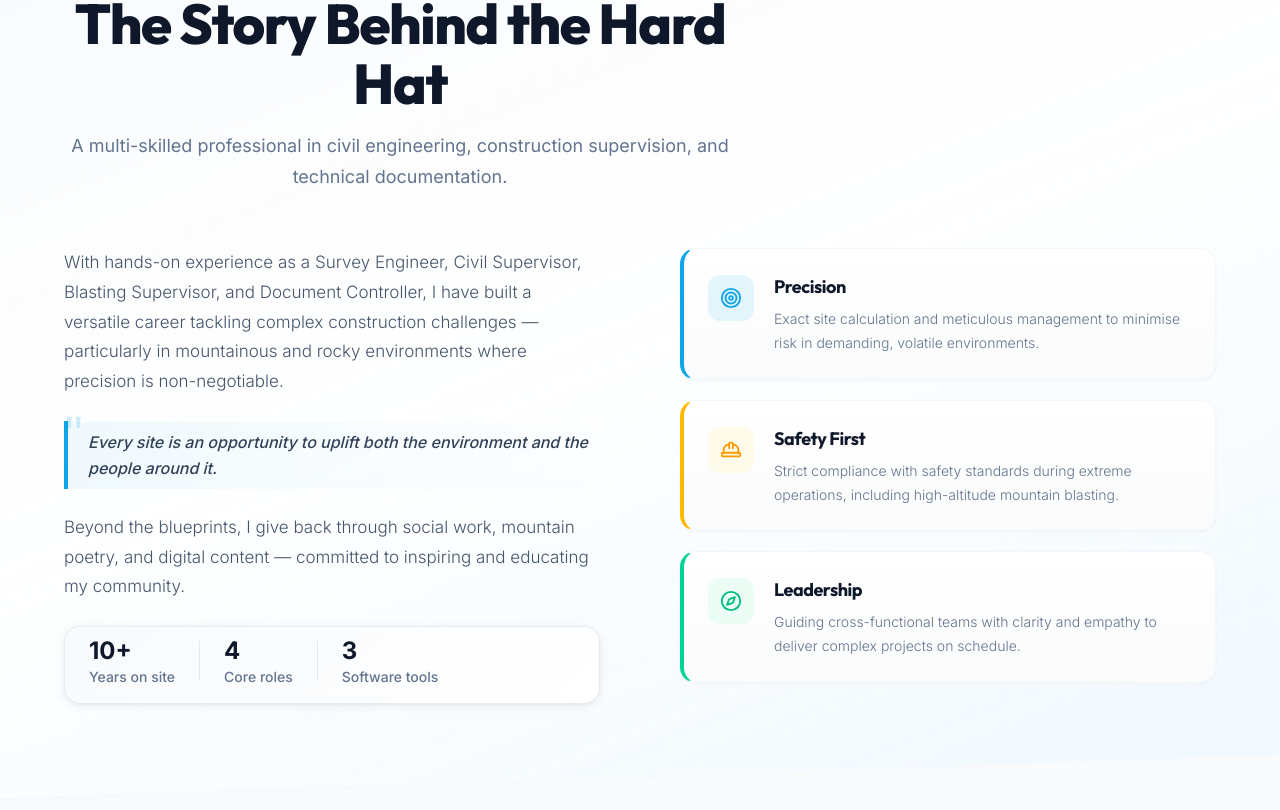
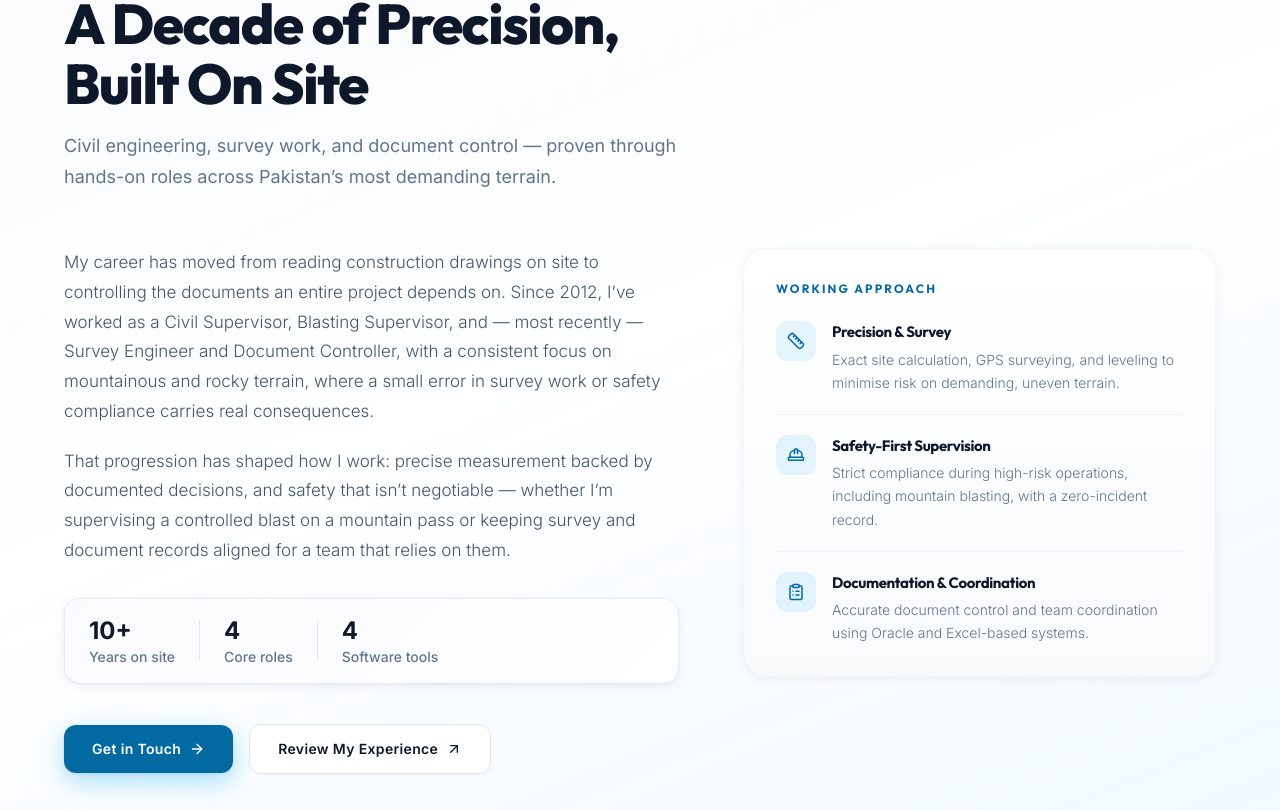
Before and after one commit to alisherabbasii/niaz_hussain_abbasi_portfolio, a React (Vite) app: page / in a window 1280 px wide. Shown: the part 810-1620 px from the top of the page. Built offline with nearby package versions, Linux system fonts and the light colour scheme.

Commit message:
about skills navbar

```diff
--- a/src/components/Navbar.jsx
+++ b/src/components/Navbar.jsx
@@ -16,7 +16,7 @@ const NAV_LINKS = [
   { id: 'home', label: 'Home', showInNav: false },
   { id: 'about', label: 'About', showInNav: true },
   { id: 'experience', label: 'Experience', showInNav: true },
-  { id: 'skills', label: 'Skills', showInNav: true },
+  { id: 'skills', label: 'Expertise', showInNav: true },
   { id: 'work', label: 'Work', showInNav: true },
   { id: 'personal', label: 'Personal', showInNav: true },
 ];
--- a/src/sections/About.jsx
+++ b/src/sections/About.jsx
@@ -1,5 +1,6 @@
 import { motion } from 'framer-motion';
-import { Target, HardHat, Compass } from 'lucide-react';
+import { ArrowRight, ArrowUpRight, Ruler, HardHat, ClipboardList } from 'lucide-react';
+import { Button } from '../components/ui';
 
 const fadeUp = {
   hidden: { opacity: 0, y: 24 },
@@ -11,30 +12,21 @@ const stagger = {
   visible: { transition: { staggerChildren: 0.13, delayChildren: 0.05 } }
 };
 
-const highlights = [
+const approach = [
   {
-    icon: Target,
-    title: 'Precision',
-    description: 'Exact site calculation and meticulous management to minimise risk in demanding, volatile environments.',
-    iconColor: 'text-accent',
-    iconBg: 'bg-accent/10',
-    border: 'border-l-accent',
+    icon: Ruler,
+    title: 'Precision & Survey',
+    description: 'Exact site calculation, GPS surveying, and leveling to minimise risk on demanding, uneven terrain.',
   },
   {
     icon: HardHat,
-    title: 'Safety First',
-    description: 'Strict compliance with safety standards during extreme operations, including high-altitude mountain blasting.',
-    iconColor: 'text-amber-500',
-    iconBg: 'bg-amber-50',
-    border: 'border-l-amber-400',
+    title: 'Safety-First Supervision',
+    description: 'Strict compliance during high-risk operations, including mountain blasting, with a zero-incident record.',
   },
   {
-    icon: Compass,
-    title: 'Leadership',
-    description: 'Guiding cross-functional teams with clarity and empathy to deliver complex projects on schedule.',
-    iconColor: 'text-emerald-500',
-    iconBg: 'bg-emerald-50',
-    border: 'border-l-emerald-400',
+    icon: ClipboardList,
+    title: 'Documentation & Coordination',
+    description: 'Accurate document control and team coordination using Oracle and Excel-based systems.',
   },
 ];
 
@@ -52,41 +44,42 @@ const About = () => {
       >
         {/* Section header */}
         <div className="max-w-2xl mb-14">
-          <motion.p variants={fadeUp} className="text-xs font-bold uppercase tracking-[0.18em] text-accent-strong mb-3">
+          <motion.p variants={fadeUp} className="eyebrow mb-3">
             About
           </motion.p>
-          <motion.h2 variants={fadeUp} className="section-title !mb-4">
-            The Story Behind the Hard Hat
+          <motion.h2 variants={fadeUp} className="section-title !mb-4 text-left">
+            A Decade of Precision, Built On Site
           </motion.h2>
-          <motion.p variants={fadeUp} className="section-subtitle !mb-0">
-            A multi-skilled professional in civil engineering, construction supervision, and technical documentation.
+          <motion.p variants={fadeUp} className="section-subtitle !mb-0 text-left mx-0">
+            Civil engineering, survey work, and document control — proven through hands-on
+            roles across Pakistan&rsquo;s most demanding terrain.
           </motion.p>
         </div>
 
-        {/* 2-column body */}
-        <div className="grid lg:grid-cols-2 gap-14 lg:gap-20 items-start">
+        {/* Asymmetric body: biography (left) vs. working approach (right) */}
+        <div className="grid lg:grid-cols-[1.3fr_1fr] gap-14 lg:gap-16 items-start">
 
-          {/* Left — short story */}
-          <motion.div variants={fadeUp} className="space-y-6">
+          {/* Left — biography, credentials-in-prose, CTA */}
+          <motion.div variants={fadeUp} className="space-y-8">
+            <div className="space-y-5 max-w-2xl">
               <p className="text-[1.0625rem] text-slate-600 leading-[1.75] font-light">
-              With hands-on experience as a Survey Engineer, Civil Supervisor, Blasting Supervisor,
-              and Document Controller, I have built a versatile career tackling complex construction
-              challenges — particularly in mountainous and rocky environments where precision is non-negotiable.
+                My career has moved from reading construction drawings on site to controlling
+                the documents an entire project depends on. Since 2012, I&rsquo;ve worked as a
+                Civil Supervisor, Blasting Supervisor, and — most recently — Survey Engineer
+                and Document Controller, with a consistent focus on mountainous and rocky
+                terrain, where a small error in survey work or safety compliance carries real
+                consequences.
               </p>
+              <p className="text-[1.0625rem] text-slate-600 leading-[1.75] font-light">
+                That progression has shaped how I work: precise measurement backed by
+                documented decisions, and safety that isn&rsquo;t negotiable — whether
+                I&rsquo;m supervising a controlled blast on a mountain pass or keeping survey
+                and document records aligned for a team that relies on them.
+              </p>
+            </div>
 
-            <blockquote className="relative border-l-4 border-accent pl-5 py-2 rounded-r-xl" style={{ background: 'linear-gradient(90deg, rgba(14,165,233,0.06) 0%, transparent 100%)', boxShadow: 'inset 0 1px 0 rgba(255,255,255,0.8)' }}>
-              <span className="absolute -top-3 -left-1 text-5xl text-accent/20 font-serif leading-none select-none">"</span>
-              <p className="italic font-medium text-slate-700 text-base leading-relaxed">
-                Every site is an opportunity to uplift both the environment and the people around it.
-              </p>
-            </blockquote>
-
-            <p className="text-[1.0625rem] text-slate-600 leading-[1.75] font-light">
-              Beyond the blueprints, I give back through social work, mountain poetry, and digital content
-              — committed to inspiring and educating my community.
-            </p>
-
-            <div className="pt-2 flex items-center gap-6 text-sm font-medium text-slate-500 rounded-2xl px-6 py-4" style={{ background: 'linear-gradient(135deg, #f8fafc 0%, #ffffff 100%)', boxShadow: '0 2px 12px rgba(0,0,0,0.06), 0 1px 3px rgba(0,0,0,0.04), inset 0 1px 0 rgba(255,255,255,1)', border: '1px solid rgba(226,232,240,0.8)' }}>
+            {/* Stat strip */}
+            <div className="flex items-center gap-6 text-sm font-medium text-slate-500 rounded-2xl px-6 py-4" style={{ background: 'linear-gradient(135deg, #f8fafc 0%, #ffffff 100%)', boxShadow: '0 2px 12px rgba(0,0,0,0.06), 0 1px 3px rgba(0,0,0,0.04), inset 0 1px 0 rgba(255,255,255,1)', border: '1px solid rgba(226,232,240,0.8)' }}>
               <div>
                 <span className="block text-2xl font-extrabold text-primary">10+</span>
                 Years on site
@@ -98,31 +91,44 @@ const About = () => {
               </div>
               <div className="h-10 w-px bg-slate-200"></div>
               <div>
-                <span className="block text-2xl font-extrabold text-primary">3</span>
+                <span className="block text-2xl font-extrabold text-primary">4</span>
                 Software tools
               </div>
             </div>
+
+            {/* CTA */}
+            <div className="flex flex-wrap items-center gap-4 pt-2">
+              <Button href="#contact" icon={ArrowRight}>
+                Get in Touch
+              </Button>
+              <Button href="#experience" variant="outline" icon={ArrowUpRight}>
+                Review My Experience
+              </Button>
+            </div>
           </motion.div>
 
-          {/* Right — highlight cards */}
-          <motion.div className="grid gap-5" variants={stagger}>
-            {highlights.map(({ icon: Icon, title, description, iconColor, iconBg, border }) => (
+          {/* Right — working approach, visually distinct from the biography */}
           <motion.div
-                key={title}
             variants={fadeUp}
-                whileHover={{ scale: 1.03, y: -5 }}
-                transition={{ type: 'spring', stiffness: 300, damping: 22 }}
-                className={`card border-l-4 ${border} flex items-start gap-5`}
+            className="rounded-3xl border border-slate-100/80 p-7 lg:p-8"
+            style={{ background: 'linear-gradient(180deg, #ffffff 0%, #f8fafc 100%)', boxShadow: '0 2px 12px rgba(0,0,0,0.05), inset 0 1px 0 rgba(255,255,255,1)' }}
           >
-                <div className={`p-3 ${iconBg} ${iconColor} rounded-xl shrink-0 mt-0.5`}>
-                  <Icon size={22} />
+            <h3 className="text-xs font-bold uppercase tracking-[0.18em] text-accent-strong mb-6">
+              Working Approach
+            </h3>
+            <div className="divide-y divide-slate-100">
+              {approach.map(({ icon: Icon, title, description }) => (
+                <div key={title} className="flex items-start gap-4 py-5 first:pt-0 last:pb-0">
+                  <div className="w-10 h-10 rounded-xl bg-accent/10 text-accent-strong flex items-center justify-center shrink-0">
+                    <Icon size={18} aria-hidden="true" />
                   </div>
                   <div>
-                  <h3 className="text-lg font-bold text-primary mb-1.5">{title}</h3>
-                  <p className="text-sm text-slate-500 leading-[1.7] font-light">{description}</p>
+                    <h4 className="text-[0.9375rem] font-bold text-primary mb-1">{title}</h4>
+                    <p className="text-sm text-slate-500 leading-[1.65] font-light">{description}</p>
                   </div>
-              </motion.div>
+                </div>
               ))}
+            </div>
           </motion.div>
 
         </div>
--- a/src/sections/Skills.jsx
+++ b/src/sections/Skills.jsx
@@ -1,9 +1,5 @@
 import { motion } from 'framer-motion';
-import {
-  Layers, PenTool, Navigation, FileText, AlignCenter,
-  FolderOpen, BarChart2, Database, Users, ShieldCheck,
-  Mountain, Zap, Wind, Droplets, Hammer,
-} from 'lucide-react';
+import { Ruler, HardHat, ClipboardList, Mountain } from 'lucide-react';
 
 const fadeUp = {
   hidden: { opacity: 0, y: 24 },
@@ -12,123 +8,75 @@ const fadeUp = {
 
 const stagger = {
   hidden: {},
-  visible: { transition: { staggerChildren: 0.12, delayChildren: 0.05 } }
-};
-
-const chipAnim = {
-  hidden: { opacity: 0, scale: 0.85, y: 10 },
-  visible: { opacity: 1, scale: 1, y: 0, transition: { duration: 0.38, ease: [0.22, 1, 0.36, 1] } }
-};
-
-const chipStagger = {
-  hidden: {},
-  visible: { transition: { staggerChildren: 0.07, delayChildren: 0.1 } }
+  visible: { transition: { staggerChildren: 0.1, delayChildren: 0.05 } }
 };
 
 const categories = [
   {
-    title: 'Engineering Tools',
-    subtitle: 'Software & field instruments for precise civil work.',
-    CategoryIcon: PenTool,
-    headerGradient: 'from-accent/10 via-sky-50 to-transparent',
-    iconBg: 'bg-accent',
-    chipHover: 'hover:bg-accent/10 hover:text-accent hover:border-accent/30',
-    chipIconColor: 'text-accent',
-    skills: [
-      { name: 'Civil 3D',               Icon: Layers       },
-      { name: 'AutoCAD',                Icon: PenTool      },
-      { name: 'GPS Surveying',           Icon: Navigation   },
-      { name: 'Construction Drawings',   Icon: FileText     },
-      { name: 'Site Leveling',           Icon: AlignCenter  },
-    ],
+    title: 'Civil Engineering & Survey',
+    description: 'Civil 3D and AutoCAD drawing work, GPS-based survey, and precise site leveling.',
+    Icon: Ruler,
+    iconBg: 'bg-accent/10',
+    iconColor: 'text-accent-strong',
+    chipHover: 'hover:border-accent/40 hover:text-accent-strong hover:bg-accent/5',
+    skills: ['Civil 3D', 'AutoCAD', 'GPS Surveying', 'Construction Drawings', 'Site Leveling'],
   },
   {
-    title: 'Project Management',
-    subtitle: 'Systems for coordinating teams and records.',
-    CategoryIcon: ShieldCheck,
-    headerGradient: 'from-emerald-50 via-teal-50/40 to-transparent',
-    iconBg: 'bg-emerald-500',
-    chipHover: 'hover:bg-emerald-50 hover:text-emerald-600 hover:border-emerald-200',
-    chipIconColor: 'text-emerald-500',
-    skills: [
-      { name: 'Document Control',   Icon: FolderOpen  },
-      { name: 'MS Excel',           Icon: BarChart2   },
-      { name: 'Oracle',             Icon: Database    },
-      { name: 'Team Supervision',   Icon: Users       },
-      { name: 'Safety Compliance',  Icon: ShieldCheck },
-    ],
+    title: 'Construction Supervision',
+    description: 'On-site oversight of civil works and controlled blasting operations, with a zero-incident safety record.',
+    Icon: HardHat,
+    iconBg: 'bg-emerald-50',
+    iconColor: 'text-emerald-600',
+    chipHover: 'hover:border-emerald-300 hover:text-emerald-600 hover:bg-emerald-50',
+    skills: ['Team Supervision', 'Safety Compliance', 'Controlled Blasting'],
   },
   {
-    title: 'Specialized Sites',
-    subtitle: 'Expertise in extreme terrain & high-risk operations.',
-    CategoryIcon: Mountain,
-    headerGradient: 'from-amber-50 via-orange-50/40 to-transparent',
-    iconBg: 'bg-amber-400',
-    chipHover: 'hover:bg-amber-50 hover:text-amber-600 hover:border-amber-200',
-    chipIconColor: 'text-amber-500',
-    skills: [
-      { name: 'Rocky Terrains',      Icon: Mountain  },
-      { name: 'Mountain Blasting',   Icon: Zap       },
-      { name: 'High-Altitude Sites', Icon: Wind      },
-      { name: 'Erosion Control',     Icon: Droplets  },
-      { name: 'Trenching',           Icon: Hammer    },
-    ],
+    title: 'Documentation & Coordination',
+    description: 'Maintaining accurate project records and team coordination through Oracle and Excel-based systems.',
+    Icon: ClipboardList,
+    iconBg: 'bg-violet-50',
+    iconColor: 'text-violet-600',
+    chipHover: 'hover:border-violet-300 hover:text-violet-600 hover:bg-violet-50',
+    skills: ['Document Control', 'Oracle', 'MS Excel'],
+  },
+  {
+    title: 'Specialized Terrain',
+    description: 'Extreme-terrain experience across rocky, high-altitude, and erosion-prone sites.',
+    Icon: Mountain,
+    iconBg: 'bg-amber-50',
+    iconColor: 'text-amber-600',
+    chipHover: 'hover:border-amber-300 hover:text-amber-600 hover:bg-amber-50',
+    skills: ['Rocky Terrains', 'High-Altitude Sites', 'Erosion Control', 'Trenching'],
   },
 ];
 
-const SkillChip = ({ name, Icon, chipHover, chipIconColor }) => (
-  <motion.div
-    variants={chipAnim}
-    whileHover={{ y: -3, scale: 1.03 }}
-    transition={{ type: 'spring', stiffness: 400, damping: 20 }}
-    className={`flex items-center gap-2.5 px-3.5 py-2.5 rounded-xl border border-slate-200 bg-white text-slate-600 text-sm font-medium cursor-default transition-colors duration-200 ${chipHover}`}
-    style={{ boxShadow: '0 1px 3px rgba(0,0,0,0.05), inset 0 1px 0 rgba(255,255,255,0.9)' }}
-  >
-    <Icon size={15} className={`shrink-0 transition-colors duration-200 ${chipIconColor}`} />
-    <span className="leading-none">{name}</span>
-  </motion.div>
-);
-
-const CategoryCard = ({ cat }) => {
-  const { CategoryIcon } = cat;
+const CategoryRow = ({ cat }) => {
+  const { Icon } = cat;
   return (
     <motion.div
       variants={fadeUp}
-      className="rounded-2xl border border-slate-100/80 overflow-hidden flex flex-col transition-all duration-300 hover:-translate-y-1"
-      style={{ background: 'linear-gradient(180deg, #ffffff 0%, #fafbfc 100%)', boxShadow: '0 2px 8px rgba(0,0,0,0.06), 0 1px 3px rgba(0,0,0,0.04), inset 0 1px 0 rgba(255,255,255,1)' }}
-      whileHover={{ scale: 1.02, y: -5, boxShadow: '0 12px 32px rgba(0,0,0,0.1), 0 4px 12px rgba(0,0,0,0.06), inset 0 1px 0 rgba(255,255,255,1)' }}
-      transition={{ type: 'spring', stiffness: 280, damping: 22 }}
+      className="grid lg:grid-cols-[280px_1fr] gap-5 lg:gap-10 py-8 first:pt-0 last:pb-0"
     >
-      {/* Card header */}
-      <div className={`bg-gradient-to-br ${cat.headerGradient} px-6 pt-7 pb-6`}>
-        <div className={`w-12 h-12 ${cat.iconBg} rounded-2xl flex items-center justify-center mb-4`} style={{ boxShadow: '0 4px 14px rgba(0,0,0,0.2), 0 1px 4px rgba(0,0,0,0.1), inset 0 1px 0 rgba(255,255,255,0.25)' }}>
-          <CategoryIcon size={22} className="text-white" />
+      <div className="flex items-start gap-4">
+        <div className={`w-11 h-11 rounded-xl ${cat.iconBg} ${cat.iconColor} flex items-center justify-center shrink-0`}>
+          <Icon size={20} aria-hidden="true" />
         </div>
-        <h3 className="text-lg font-bold text-primary mb-1">{cat.title}</h3>
-        <p className="text-sm text-slate-500 font-light leading-[1.65]">{cat.subtitle}</p>
+        <div>
+          <h3 className="text-base font-bold text-primary mb-1.5 leading-snug">{cat.title}</h3>
+          <p className="text-sm text-slate-500 leading-[1.65] font-light">{cat.description}</p>
+        </div>
       </div>
 
-      {/* Divider */}
-      <div className="h-px bg-slate-100 mx-6" />
-
-      {/* Skill chips */}
-      <motion.div
-        className="grid grid-cols-2 gap-2.5 p-6 flex-1"
-        variants={chipStagger}
-        initial="hidden"
-        whileInView="visible"
-        viewport={{ once: true, margin: '-40px' }}
-      >
+      <div className="flex flex-wrap content-start gap-2.5 lg:pt-0.5">
         {cat.skills.map((skill) => (
-          <SkillChip
-            key={skill.name}
-            name={skill.name}
-            Icon={skill.Icon}
-            chipHover={cat.chipHover}
-            chipIconColor={cat.chipIconColor}
-          />
+          <span
+            key={skill}
+            className={`px-3.5 py-2 rounded-lg border border-slate-200 bg-white text-sm text-slate-600 font-medium cursor-default transition-colors duration-200 ${cat.chipHover}`}
+          >
+            {skill}
+          </span>
         ))}
-      </motion.div>
+      </div>
     </motion.div>
   );
 };
@@ -142,25 +90,26 @@ const Skills = () => {
         whileInView="visible"
         viewport={{ once: true, margin: '-80px' }}
       >
-        <motion.p variants={fadeUp} className="text-xs font-bold uppercase tracking-[0.18em] text-accent-strong mb-3">
-          Skills
+        <motion.p variants={fadeUp} className="eyebrow mb-3">
+          Expertise
         </motion.p>
         <motion.h2 variants={fadeUp} className="section-title">
-          Core Competencies
+          Core Expertise
         </motion.h2>
         <motion.p variants={fadeUp} className="section-subtitle">
-          Hard technical skills balanced with effective project management.
+          Technical, supervisory, and documentation skills built across infrastructure,
+          highway, and commercial projects in demanding terrain.
         </motion.p>
 
         <motion.div
-          className="grid md:grid-cols-3 gap-6 mt-12"
+          className="mt-12 divide-y divide-slate-100 border-y border-slate-100"
           variants={stagger}
           initial="hidden"
           whileInView="visible"
           viewport={{ once: true, margin: '-60px' }}
         >
-          {categories.map((cat, idx) => (
-            <CategoryCard key={idx} cat={cat} index={idx} />
+          {categories.map((cat) => (
+            <CategoryRow key={cat.title} cat={cat} />
           ))}
         </motion.div>
       </motion.div>
```
Lines whose indentation alone changed are shown as unchanged.
